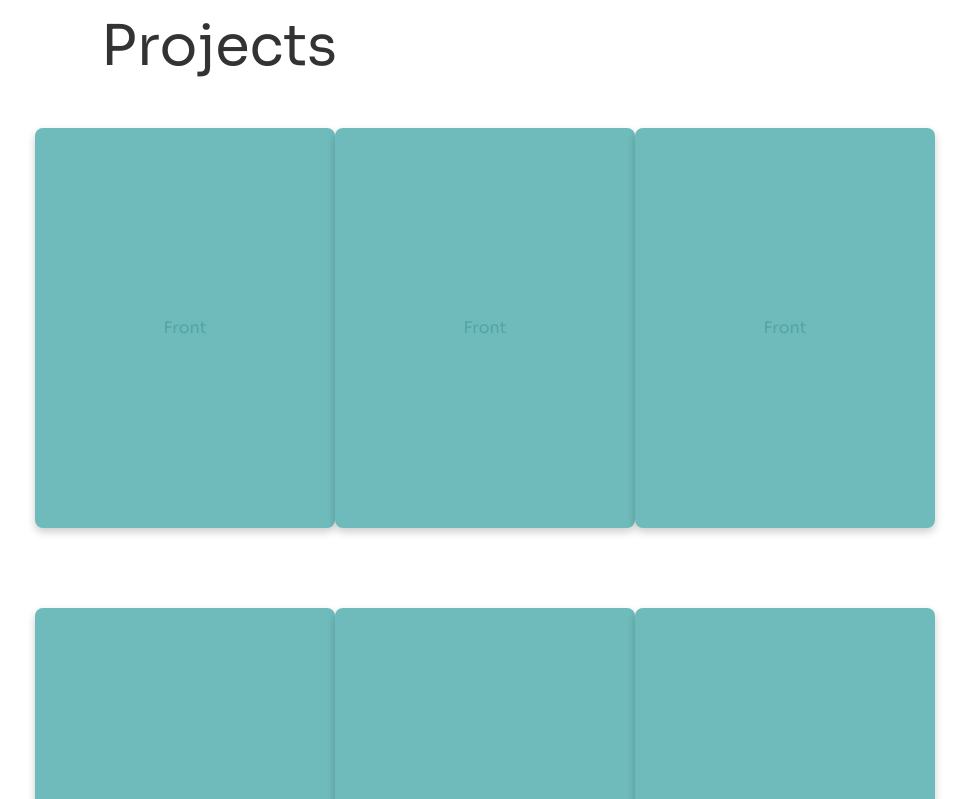
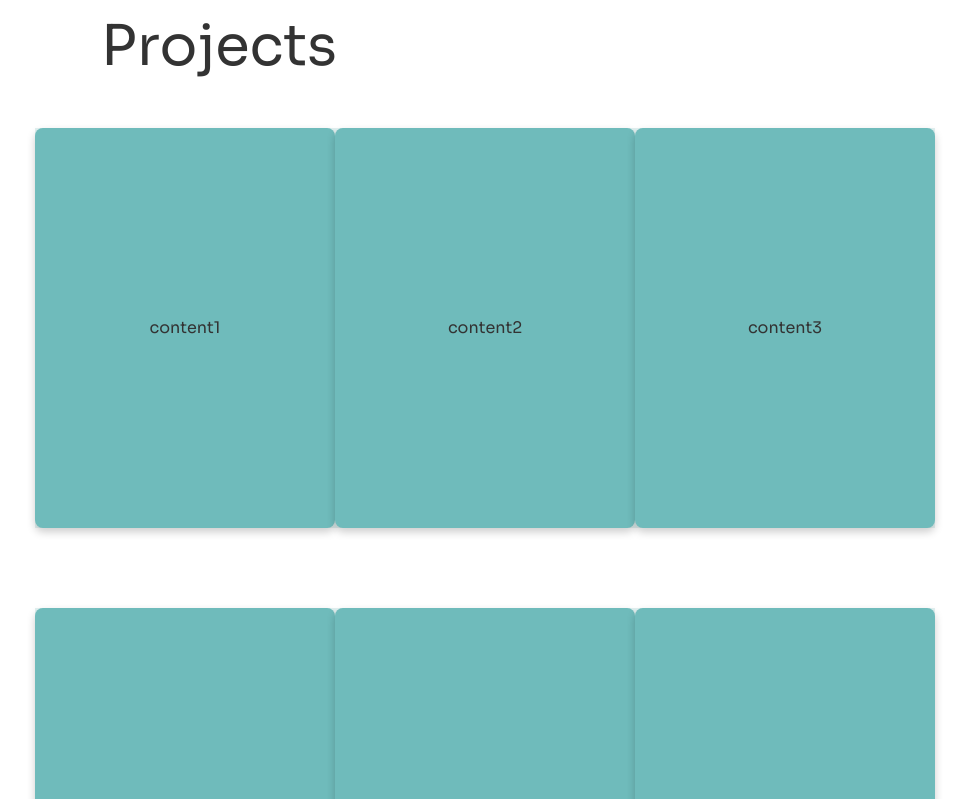
Before and after one commit to Ziyang-98/my-website-2.0, a React (Create React App) app: page / in a window 1280 px wide. Shown: the part 2600-3399 px from the top of the page, without its empty margins (155-1124 px from the left). Built offline with nearby package versions, Linux system fonts and the light colour scheme.

Commit message:
feat: update project section cards to trigger fade in modal

```diff
--- a/src/commons/utils.js
+++ b/src/commons/utils.js
@@ -1,6 +1,5 @@
 export function smoothScrollTo(target, duration) {
   const targetPosition = target.getBoundingClientRect().top;
-  console.log(target);
   const startPosition = window.scrollY;
   const distance = targetPosition - startPosition;
   let startTime = null;
@@ -26,3 +25,7 @@ export function smoothScrollTo(target, duration) {
 
   requestAnimationFrame(scrollAnimation);
 }
+
+export async function delay(seconds) {
+  return new Promise((resolve) => setTimeout(resolve, seconds * 1000));
+}
--- /dev/null
+++ b/src/sections/projects/components/modal/index.js
@@ -0,0 +1,12 @@
+import React from "react";
+import styles from "./index.module.scss";
+
+export default function Modal({ isModalOpen, children }) {
+  return (
+    <div id="modal-container" className={`${styles["modal-container"]}`}>
+      <div className={styles["modal-background"]}>
+        <div className={styles.modal}>{children}</div>
+      </div>
+    </div>
+  );
+}
--- /dev/null
+++ b/src/sections/projects/components/modal/index.module.scss
@@ -0,0 +1,169 @@
+@import "styles/theme";
+
+.modal-container {
+  position: fixed;
+  display: table;
+  height: 100%;
+  width: 100%;
+  top: 0;
+  left: 0;
+  transform: scale(0);
+  z-index: 1;
+  &.active {
+    transform: scale(1);
+    .modal-background {
+      background: rgba(0, 0, 0, 0);
+      animation: fadeIn 0.2s cubic-bezier(0.165, 0.84, 0.44, 1) forwards;
+      .modal {
+        width: 50%;
+        height: 50%;
+        background-color: transparent;
+        animation: modalFadeIn 0.2s 0.6s cubic-bezier(0.165, 0.84, 0.44, 1)
+          forwards;
+        h2,
+        p,
+        button,
+        div {
+          opacity: 0;
+          animation: modalContentFadeIn 0.2s 0.9s
+            cubic-bezier(0.165, 0.84, 0.44, 1) forwards;
+        }
+      }
+    }
+    &.out {
+      animation: quickScaleDown 0s 0.5s linear forwards;
+      .modal-background {
+        animation: fadeOut 0.5s cubic-bezier(0.165, 0.84, 0.44, 1) forwards;
+        .modal {
+          animation: modalFadeOut 0.5s cubic-bezier(0.165, 0.84, 0.44, 1)
+            forwards;
+          h2,
+          p {
+            animation: modalContentFadeOut 0.5s
+              cubic-bezier(0.165, 0.84, 0.44, 1) forwards;
+          }
+          .modal-svg {
+            rect {
+              animation: sketchOut 0.5s cubic-bezier(0.165, 0.84, 0.44, 1)
+                forwards;
+            }
+          }
+        }
+      }
+    }
+  }
+  .modal-background {
+    display: table-cell;
+    background: rgba(0, 0, 0, 0.8);
+    text-align: center;
+    vertical-align: middle;
+    .modal {
+      padding: 50px;
+      display: inline-block;
+      border-radius: 3px;
+      font-weight: 300;
+      position: relative;
+      h2 {
+        font-size: 25px;
+        line-height: 25px;
+        margin-bottom: 15px;
+      }
+      p {
+        font-size: 18px;
+        line-height: 22px;
+      }
+    }
+  }
+}
+
+@keyframes fadeIn {
+  0% {
+    background: rgba(0, 0, 0, 0);
+  }
+  100% {
+    background: rgba(0, 0, 0, 0.7);
+  }
+}
+
+@keyframes fadeOut {
+  0% {
+    background: rgba(0, 0, 0, 0.7);
+  }
+  100% {
+    background: rgba(0, 0, 0, 0);
+  }
+}
+
+@keyframes scaleUp {
+  0% {
+    transform: scale(0.8) translateY(1000px);
+    opacity: 0;
+  }
+  100% {
+    transform: scale(1) translateY(0px);
+    opacity: 1;
+  }
+}
+
+@keyframes scaleDown {
+  0% {
+    transform: scale(1) translateY(0px);
+    opacity: 1;
+  }
+  100% {
+    transform: scale(0.8) translateY(1000px);
+    opacity: 0;
+  }
+}
+
+@keyframes quickScaleDown {
+  0% {
+    transform: scale(1);
+  }
+  99.9% {
+    transform: scale(1);
+  }
+  100% {
+    transform: scale(0);
+  }
+}
+
+@keyframes modalFadeIn {
+  0% {
+    background-color: transparent;
+  }
+  100% {
+    background-color: white;
+  }
+}
+
+@keyframes modalFadeOut {
+  0% {
+    background-color: white;
+  }
+  100% {
+    background-color: transparent;
+  }
+}
+
+@keyframes modalContentFadeIn {
+  0% {
+    opacity: 0;
+    top: -20px;
+  }
+  100% {
+    opacity: 1;
+    top: 0;
+  }
+}
+
+@keyframes modalContentFadeOut {
+  0% {
+    opacity: 1;
+    top: 0px;
+  }
+  100% {
+    opacity: 0;
+    top: -20px;
+  }
+}
--- a/src/sections/projects/components/project-card/index.js
+++ b/src/sections/projects/components/project-card/index.js
@@ -1,12 +1,23 @@
 import React from "react";
 import styles from "./index.module.scss";
 
-export default function ProjectCard({ className, content }) {
+export default function ProjectCard({
+  className,
+  isExpanded,
+  previewContent,
+  expandCard,
+}) {
   return (
-    <div className={`${className} ${styles["project-card"]}`}>
-      <div className={styles["project-card-inner"]}>
-        <div className={styles["project-card-front"]}>Front</div>
-        <div className={styles["project-card-back"]}>Back</div>
+    <div
+      className={`${className} ${styles["project-card"]}`}
+      onClick={() => {
+        if (!isExpanded) {
+          expandCard();
+        }
+      }}
+    >
+      <div className={`${styles["project-card-inner"]}`}>
+        <div className={styles["project-card-content"]}>{previewContent}</div>
       </div>
     </div>
   );
--- a/src/sections/projects/components/project-card/index.module.scss
+++ b/src/sections/projects/components/project-card/index.module.scss
@@ -3,48 +3,52 @@
 .project-card {
   height: 400px;
   width: 300px;
-  background-color: transparent;
-  perspective: 60rem;
+  background-color: #e2f1f1;
 }
 
 .project-card-inner {
+  height: 100%;
+  width: 100%;
   position: relative;
   background-color: $secondary-light;
   border-radius: 0.5rem;
   box-shadow: 0 4px 8px rgba(0, 0, 0, 0.2); /* Adjust the shadow values as needed */
-  width: 100%;
-  height: 100%;
   display: flex;
   justify-content: center;
   align-items: center;
-  transform-style: preserve-3d;
-  transition: transform 0.3s ease-in-out; /* Add a smooth transition effect */
+
+  transition: all 0.5s ease-in-out;
+
+  &:hover {
+    transform: scale(1.1);
+  }
+
+  // &.expanded {
+  //   width: 50%;
+  //   height: 50%;
+  //   position: fixed;
+  //   top: 50%;
+  //   left: 50%;
+  //   transform: translate(-50%, -50%) scale(1);
+  //   z-index: 2;
+  //   overflow: hidden;
+  //   display: flex;
+  //   justify-content: center;
+  //   align-items: center;
+  // }
 }
 
-.project-card:hover .project-card-inner,
-.project-card:active .project-card-inner {
-  transform: rotateY(180deg);
+.project-card-content {
+  color: $text-light;
 }
 
-.project-card-front {
+.close-button {
   position: absolute;
-  -webkit-backface-visibility: hidden; /* Safari */
-  backface-visibility: hidden;
-  width: 100%;
-  height: 100%;
-  display: flex;
-  justify-content: center;
-  align-items: center;
+  top: 10px;
+  right: 10px;
+  background-color: transparent;
+  border: none;
+  color: $primary-light;
+  // font-size: 1.5rem;
+  cursor: pointer;
 }
-
-.project-card-back {
-  position: absolute;
-  -webkit-backface-visibility: hidden; /* Safari */
-  backface-visibility: hidden;
-  width: 100%;
-  height: 100%;
-  display: flex;
-  justify-content: center;
-  align-items: center;
-  transform: rotateY(180deg);
-}
--- a/src/sections/projects/components/project-grid/index.js
+++ b/src/sections/projects/components/project-grid/index.js
@@ -2,12 +2,34 @@ import React from "react";
 
 import styles from "./index.module.scss";
 import ProjectCard from "../project-card";
+import useProjects from "sections/projects/hooks/useProjects";
+import Modal from "../modal";
 
 export default function ProjectGrid({ content }) {
+  const {
+    isModalActive,
+    expanded,
+    expandCard,
+    closeCard,
+    previewContent,
+    currentExpandedContent,
+  } = useProjects();
   return (
     <div className={styles["grid-container"]}>
+      <Modal isModalOpen={isModalActive}>
+        <p>{currentExpandedContent}</p>
+        <button className={styles["close-button"]} onClick={closeCard}>
+          <p>Close</p>
+        </button>
+      </Modal>
       {content.map((c, i) => (
-        <ProjectCard key={i} className={styles["grid-item"]} content={c} />
+        <ProjectCard
+          key={i}
+          className={`${styles["grid-item"]}`}
+          isExpanded={expanded === i}
+          previewContent={previewContent[i]}
+          expandCard={() => expandCard(i)}
+        />
       ))}
     </div>
   );
--- a/src/sections/projects/components/project-grid/index.module.scss
+++ b/src/sections/projects/components/project-grid/index.module.scss
@@ -1,3 +1,5 @@
+@import "styles/theme";
+
 .grid-container {
   display: inline-grid;
   justify-content: center;
@@ -6,3 +8,14 @@
   row-gap: 10vh;
   width: 60%;
 }
+
+.close-button {
+  position: absolute;
+  top: 10px;
+  right: 10px;
+  background-color: transparent;
+  border: none;
+  color: $primary-light;
+  // font-size: 1.5rem;
+  cursor: pointer;
+}
--- /dev/null
+++ b/src/sections/projects/hooks/useProjects.js
@@ -0,0 +1,66 @@
+import { useState } from "react";
+import modalStyles from "../components/modal/index.module.scss";
+import { delay } from "commons/utils";
+
+const previewContent = [
+  "content1",
+  "content2",
+  "content3",
+  "content4",
+  "content5",
+  "content6",
+  "content7",
+  "content8",
+  "content9",
+];
+
+const expandedContent = [
+  "expandedContent1",
+  "expandedContent2",
+  "expandedContent3",
+  "expandedContent4",
+  "expandedContent5",
+  "expandedContent6",
+  "expandedContent7",
+  "expandedContent8",
+  "expandedContent9",
+];
+
+const NO_EXPANDED = -1;
+const NO_EXPANDED_CARD = null;
+
+export default function useProjects() {
+  const [expanded, setExpanded] = useState(NO_EXPANDED);
+
+  const [currentExpandedContent, setCurrentExpandedContent] =
+    useState(NO_EXPANDED_CARD);
+
+  const expandCard = (index) => {
+    setExpanded(index);
+    setCurrentExpandedContent(expandedContent[index]);
+    document.body.classList.add("modal-active"); // Add class to the body when modal is open
+    const modalContainer = document.getElementById("modal-container");
+    modalContainer.classList.remove(modalStyles.out);
+    modalContainer.classList.add(modalStyles.active);
+  };
+
+  const closeCard = async () => {
+    document.body.classList.remove("modal-active"); // Remove class when modal is closed
+    const modalContainer = document.getElementById("modal-container");
+    modalContainer.classList.add(modalStyles.out);
+    // modalContainer.classList.remove(modalStyles.active);
+    // modalContainer.classList.remove(modalStyles.out);
+    await delay(0.5);
+    setExpanded(NO_EXPANDED);
+    setCurrentExpandedContent(NO_EXPANDED_CARD);
+  };
+
+  return {
+    isModalActive: expanded !== NO_EXPANDED,
+    expanded,
+    expandCard,
+    closeCard,
+    previewContent,
+    currentExpandedContent,
+  };
+}
--- a/src/styles/global.scss
+++ b/src/styles/global.scss
@@ -26,6 +26,10 @@ body {
   -webkit-text-size-adjust: none;
   margin: 0;
   padding: 0;
+
+  &.modal-active {
+    overflow: hidden;
+  }
 }
 
 // body.dark-mode {
```
